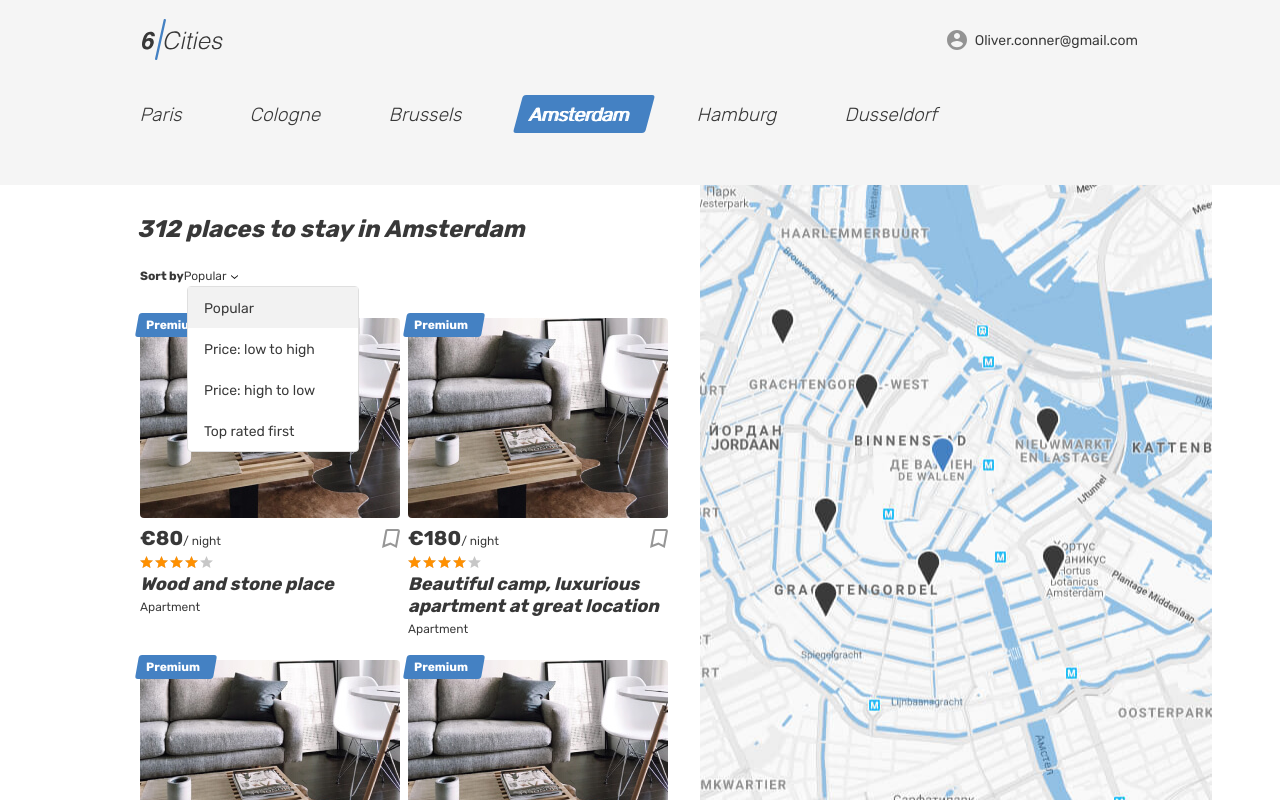
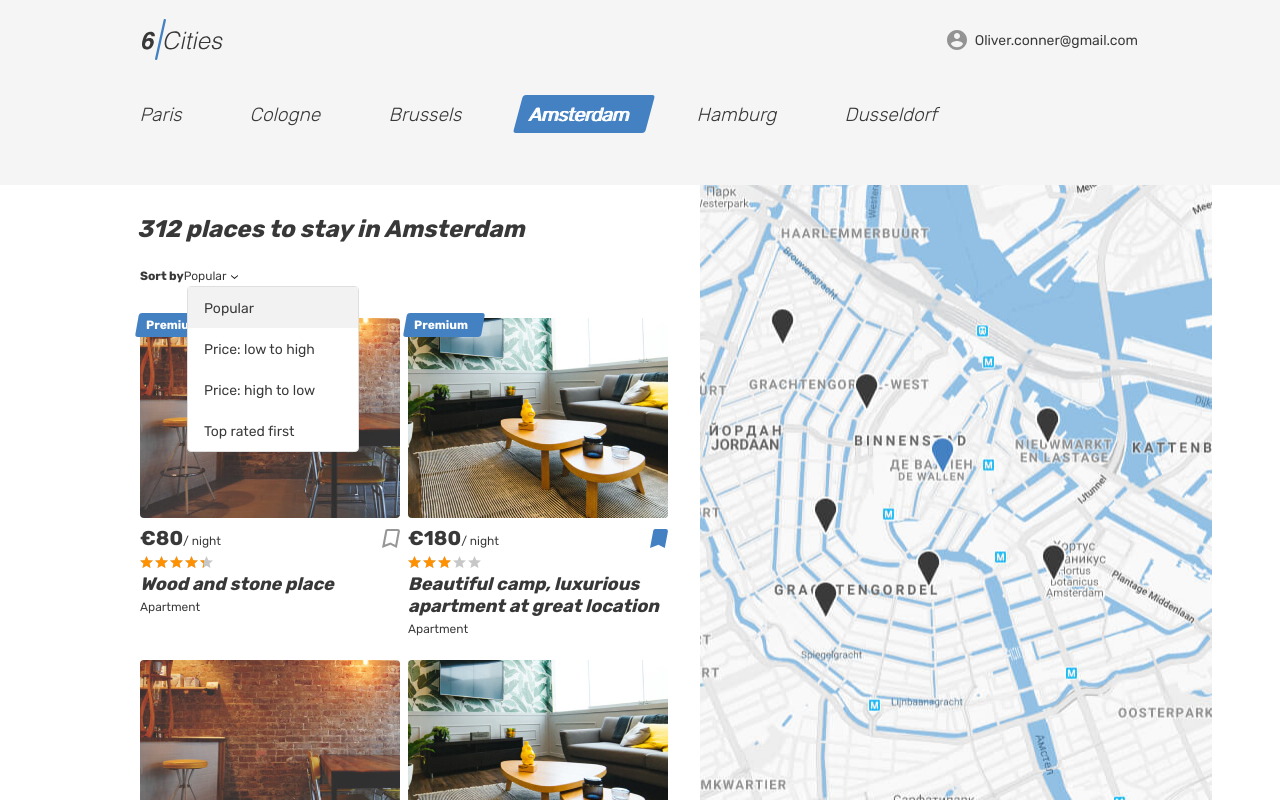
Before and after one commit to ArinaBanana/787135-six-cities-4, a React app: page / in a window 1280 px wide. Built offline with nearby package versions, Linux system fonts and the light colour scheme.

Commit message:
Отображает в карточке места остальные моковые данные. Обозначает type props.

```diff
--- a/src/components/place-card/place-card.jsx
+++ b/src/components/place-card/place-card.jsx
@@ -1,5 +1,6 @@
 import React, {PureComponent} from "react";
-import PropTypes from 'prop-types';
+import PropTypes from "prop-types";
+import cn from "classnames";
 
 class PlaceCard extends PureComponent {
   constructor(props) {
@@ -13,12 +14,14 @@ class PlaceCard extends PureComponent {
 
     return (
       <article className="cities__place-card place-card">
-        <div className="place-card__mark">
-          <span>Premium</span>
-        </div>
+
+        {
+          place.isPremium ? <div className="place-card__mark"><span>Premium</span></div> : ``
+        }
+
         <div className="cities__image-wrapper place-card__image-wrapper">
           <a href="#">
-            <img className="place-card__image" src="img/apartment-01.jpg" width="260" height="200" alt="Place image"/>
+            <img className="place-card__image" src={place.img} width="260" height="200" alt="Place image"/>
           </a>
         </div>
         <div className="place-card__info">
@@ -27,7 +30,7 @@ class PlaceCard extends PureComponent {
               <b className="place-card__price-value">&euro;{place.price}</b>
               <span className="place-card__price-text">&#47;&nbsp;night</span>
             </div>
-            <button className="place-card__bookmark-button button" type="button">
+            <button className={cn(`place-card__bookmark-button button`, {"place-card__bookmark-button--active": place.isBookmark})} type="button">
               <svg className="place-card__bookmark-icon" width="18" height="19">
                 <use xlinkHref="#icon-bookmark" />
               </svg>
@@ -36,7 +39,7 @@ class PlaceCard extends PureComponent {
           </div>
           <div className="place-card__rating rating">
             <div className="place-card__stars rating__stars">
-              <span style={{width: `80%`}} />
+              <span style={{width: place.rating}} />
               <span className="visually-hidden">Rating</span>
             </div>
           </div>
@@ -61,7 +64,12 @@ PlaceCard.propTypes = {
   place: PropTypes.shape({
     id: PropTypes.number.isRequired,
     title: PropTypes.string.isRequired,
-    price: PropTypes.number.isRequired
+    price: PropTypes.number.isRequired,
+    img: PropTypes.string.isRequired,
+    type: PropTypes.string.isRequired,
+    rating: PropTypes.string.isRequired,
+    isPremium: PropTypes.bool.isRequired,
+    isBookmark: PropTypes.bool.isRequired
   })
 };
 
```
